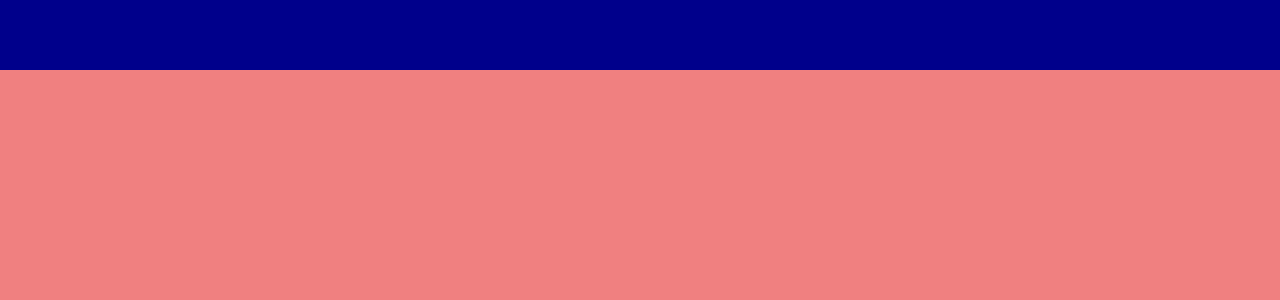
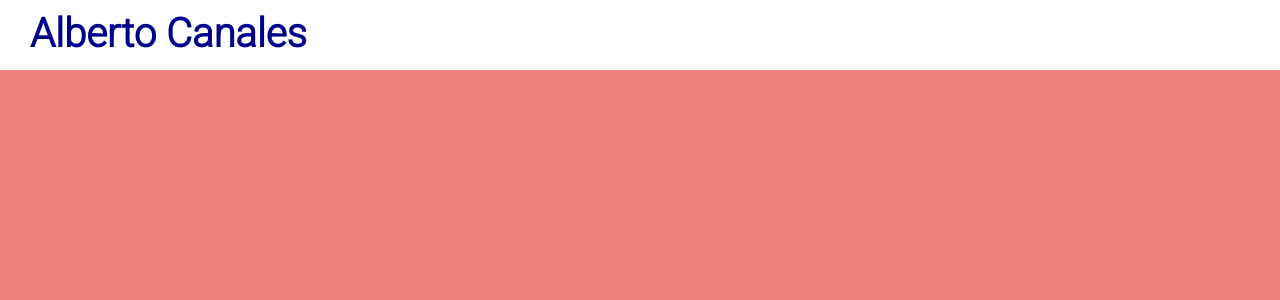
Before and after one commit to AlbertoCanales1/ReactPortfolioWebsite, a React (Create React App) app in the folder Portfolio/: page / in a window 1280 px wide. Shown: the top 300 px of the page. Built offline with nearby package versions, Linux system fonts and the light colour scheme.

Commit message:
Finalized nav structure

```diff
--- a/Portfolio/src/app.scss
+++ b/Portfolio/src/app.scss
@@ -7,6 +7,7 @@
         height: calc(100vh - 70px);
         background-color: lightyellow;
         position: relative;
+        scroll-behavior: smooth;
         top: 70px;
         scroll-snap-type: y mandatory;
         scrollbar-width: none;
--- a/Portfolio/src/components/intro/Intro.jsx
+++ b/Portfolio/src/components/intro/Intro.jsx
@@ -2,7 +2,7 @@
 
 export default function Intro() {
     return (
-        <div className ="intro">
+        <div className ="intro" id = "intro">
 
         </div>
     )
--- a/Portfolio/src/components/navbar/Navbar.jsx
+++ b/Portfolio/src/components/navbar/Navbar.jsx
@@ -2,8 +2,20 @@
 
 export default function Navbar() {
     return (
-        <div className ="navbar">
+        <div className="navbar">
+            <div className="wrapper">
+                <div className="left">
+                    <a href="#intro" className ="logo">Alberto Canales</a>
+                <div className= "itemContainer">
 
+                </div>
+                </div>
+
+                <div className="right">
+
+                </div>
+
+            </div>
         </div>
     )
 }
--- a/Portfolio/src/components/navbar/navbar.scss
+++ b/Portfolio/src/components/navbar/navbar.scss
@@ -1,8 +1,30 @@
+@import "../../global.scss";
+
+
 .navbar{
     width: 100%;
     height: 70px;
-    background-color: darkblue;
+    background-color: white;
+    color: $mainColor;
     position: fixed;
     top: 0;
     z-index: 2;
+
+
+    .wrapper {
+        padding: 10px 30px;
+        display: flex;
+        align-items: center;
+        justify-content: space-between;
+
+        .left{
+            .logo{
+                font-size: 40px;
+                font-weight: 700;
+                text-decoration: none;
+                color: inherit;
+            }
+        }
+    }
+
 }
--- a/Portfolio/src/components/portfolio/Portfolio.jsx
+++ b/Portfolio/src/components/portfolio/Portfolio.jsx
@@ -2,7 +2,7 @@
 
 export default function Portfolio() {
     return (
-        <div className ="portfolio">
+        <div className ="portfolio" id ="portfolio">
 
         </div>
     )
--- a/Portfolio/src/components/works/Works.jsx
+++ b/Portfolio/src/components/works/Works.jsx
@@ -2,7 +2,7 @@
 
 export default function Works() {
     return (
-        <div className ="works">
+        <div className ="works" id ="works">
 
         </div>
     )
--- /dev/null
+++ b/Portfolio/src/global.scss
@@ -0,0 +1 @@
+$mainColor: darkblue;
```
